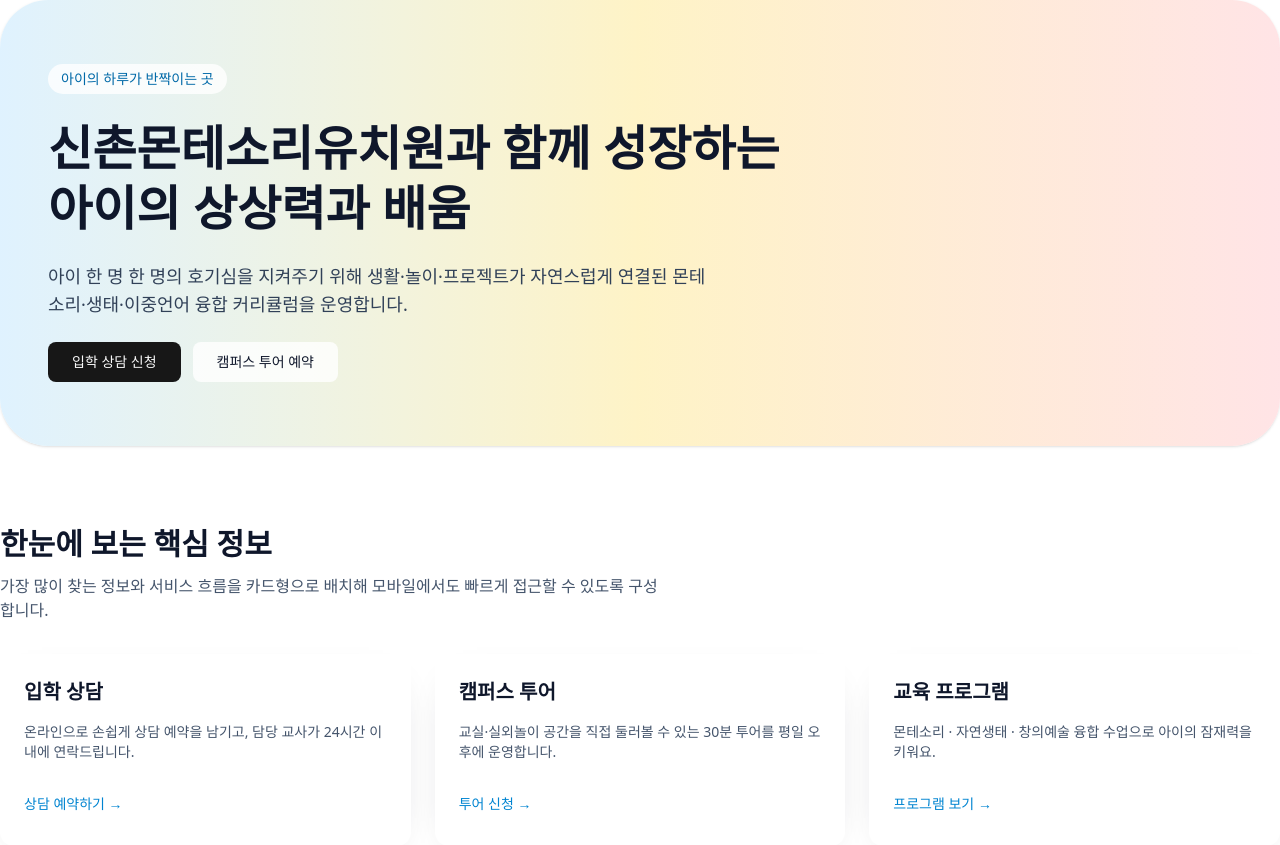
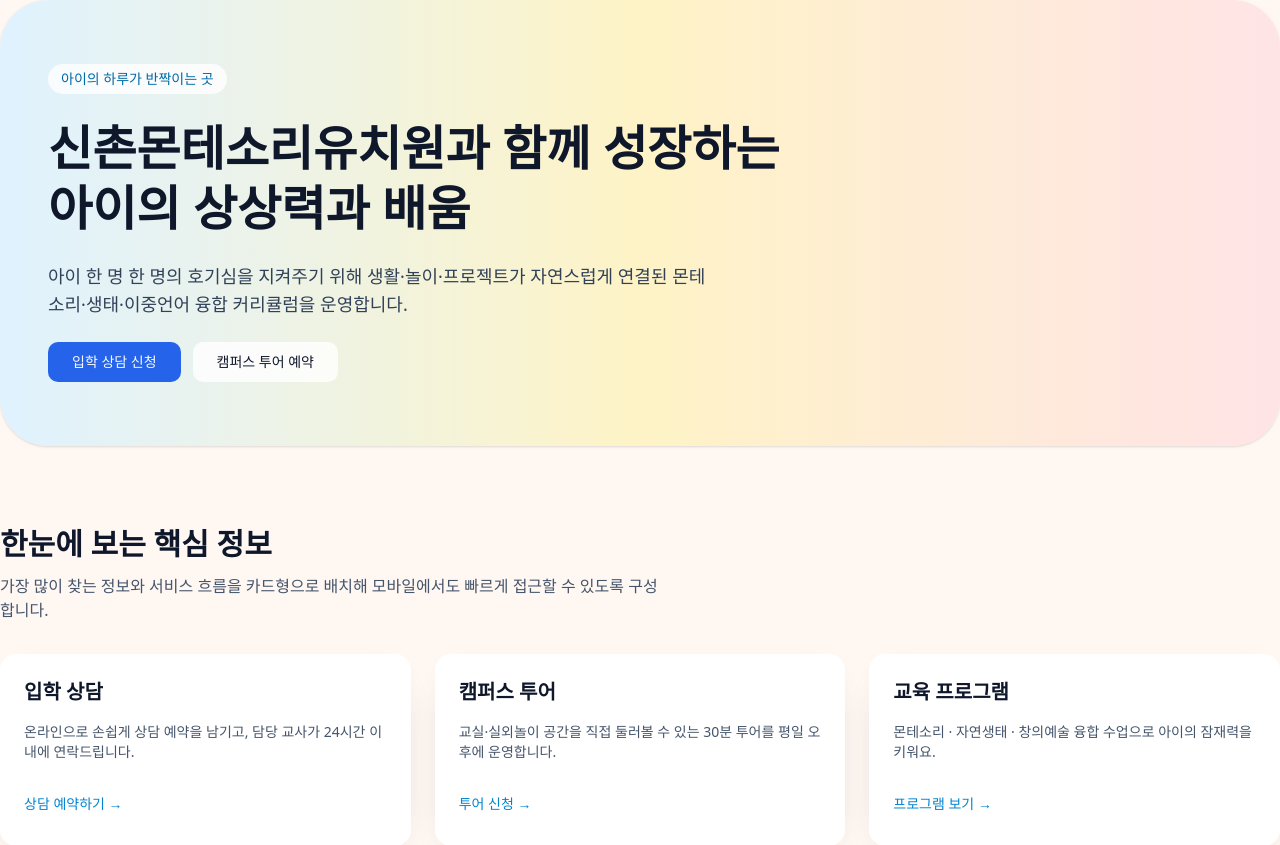
Before and after one commit to choiuhana/shinchon-project, a Next.js app: page /styleguide in a window 1280 px wide. Shown: the top 845 px of the page. Built offline with nearby package versions, Linux system fonts and the light colour scheme.

Commit message:
style: refresh brand palette

```diff
--- a/src/app/globals.css
+++ b/src/app/globals.css
@@ -44,72 +44,72 @@
 }
 
 :root {
-  --radius: 0.625rem;
-  --background: oklch(1 0 0);
-  --foreground: oklch(0.145 0 0);
-  --card: oklch(1 0 0);
-  --card-foreground: oklch(0.145 0 0);
-  --popover: oklch(1 0 0);
-  --popover-foreground: oklch(0.145 0 0);
-  --primary: oklch(0.205 0 0);
-  --primary-foreground: oklch(0.985 0 0);
-  --secondary: oklch(0.97 0 0);
-  --secondary-foreground: oklch(0.205 0 0);
-  --muted: oklch(0.97 0 0);
-  --muted-foreground: oklch(0.556 0 0);
-  --accent: oklch(0.97 0 0);
-  --accent-foreground: oklch(0.205 0 0);
-  --destructive: oklch(0.577 0.245 27.325);
-  --border: oklch(0.922 0 0);
-  --input: oklch(0.922 0 0);
-  --ring: oklch(0.708 0 0);
-  --chart-1: oklch(0.646 0.222 41.116);
-  --chart-2: oklch(0.6 0.118 184.704);
-  --chart-3: oklch(0.398 0.07 227.392);
-  --chart-4: oklch(0.828 0.189 84.429);
-  --chart-5: oklch(0.769 0.188 70.08);
-  --sidebar: oklch(0.985 0 0);
-  --sidebar-foreground: oklch(0.145 0 0);
-  --sidebar-primary: oklch(0.205 0 0);
-  --sidebar-primary-foreground: oklch(0.985 0 0);
-  --sidebar-accent: oklch(0.97 0 0);
-  --sidebar-accent-foreground: oklch(0.205 0 0);
-  --sidebar-border: oklch(0.922 0 0);
-  --sidebar-ring: oklch(0.708 0 0);
+  --radius: 0.75rem;
+  --background: #fff7f2;
+  --foreground: #1f2937;
+  --card: #ffffff;
+  --card-foreground: #1f2937;
+  --popover: #ffffff;
+  --popover-foreground: #1f2937;
+  --primary: #2563eb;
+  --primary-foreground: #f8fafc;
+  --secondary: #e0f2fe;
+  --secondary-foreground: #1d4ed8;
+  --muted: #f4f7fb;
+  --muted-foreground: #64748b;
+  --accent: #fde68a;
+  --accent-foreground: #92400e;
+  --destructive: #ef4444;
+  --border: #e2e8f0;
+  --input: #e2e8f0;
+  --ring: #60a5fa;
+  --chart-1: #38bdf8;
+  --chart-2: #f97316;
+  --chart-3: #f472b6;
+  --chart-4: #34d399;
+  --chart-5: #c084fc;
+  --sidebar: #f1f5ff;
+  --sidebar-foreground: #1f2937;
+  --sidebar-primary: #2563eb;
+  --sidebar-primary-foreground: #f8fafc;
+  --sidebar-accent: #ddeafe;
+  --sidebar-accent-foreground: #1d4ed8;
+  --sidebar-border: #dbeafe;
+  --sidebar-ring: #60a5fa;
 }
 
 .dark {
-  --background: oklch(0.145 0 0);
-  --foreground: oklch(0.985 0 0);
-  --card: oklch(0.205 0 0);
-  --card-foreground: oklch(0.985 0 0);
-  --popover: oklch(0.205 0 0);
-  --popover-foreground: oklch(0.985 0 0);
-  --primary: oklch(0.922 0 0);
-  --primary-foreground: oklch(0.205 0 0);
-  --secondary: oklch(0.269 0 0);
-  --secondary-foreground: oklch(0.985 0 0);
-  --muted: oklch(0.269 0 0);
-  --muted-foreground: oklch(0.708 0 0);
-  --accent: oklch(0.269 0 0);
-  --accent-foreground: oklch(0.985 0 0);
-  --destructive: oklch(0.704 0.191 22.216);
-  --border: oklch(1 0 0 / 10%);
-  --input: oklch(1 0 0 / 15%);
-  --ring: oklch(0.556 0 0);
-  --chart-1: oklch(0.488 0.243 264.376);
-  --chart-2: oklch(0.696 0.17 162.48);
-  --chart-3: oklch(0.769 0.188 70.08);
-  --chart-4: oklch(0.627 0.265 303.9);
-  --chart-5: oklch(0.645 0.246 16.439);
-  --sidebar: oklch(0.205 0 0);
-  --sidebar-foreground: oklch(0.985 0 0);
-  --sidebar-primary: oklch(0.488 0.243 264.376);
-  --sidebar-primary-foreground: oklch(0.985 0 0);
-  --sidebar-accent: oklch(0.269 0 0);
-  --sidebar-accent-foreground: oklch(0.985 0 0);
-  --sidebar-border: oklch(1 0 0 / 10%);
-  --sidebar-ring: oklch(0.556 0 0);
+  --background: #101827;
+  --foreground: #f9fafb;
+  --card: #182132;
+  --card-foreground: #f9fafb;
+  --popover: #182132;
+  --popover-foreground: #f9fafb;
+  --primary: #60a5fa;
+  --primary-foreground: #0b1120;
+  --secondary: #1f2937;
+  --secondary-foreground: #e0f2fe;
+  --muted: #1c2534;
+  --muted-foreground: #94a3b8;
+  --accent: #fecdd3;
+  --accent-foreground: #7f1d1d;
+  --destructive: #f87171;
+  --border: rgba(148, 163, 184, 0.35);
+  --input: rgba(148, 163, 184, 0.45);
+  --ring: #93c5fd;
+  --chart-1: #3b82f6;
+  --chart-2: #fb923c;
+  --chart-3: #f978a5;
+  --chart-4: #4ade80;
+  --chart-5: #a855f7;
+  --sidebar: #101827;
+  --sidebar-foreground: #f9fafb;
+  --sidebar-primary: #60a5fa;
+  --sidebar-primary-foreground: #0b1120;
+  --sidebar-accent: #1f2937;
+  --sidebar-accent-foreground: #e0f2fe;
+  --sidebar-border: rgba(148, 163, 184, 0.35);
+  --sidebar-ring: #93c5fd;
 }
 
 @layer base {
```
Also changed, not shown: 1 other file (tests, documents, lock files or other folders).
